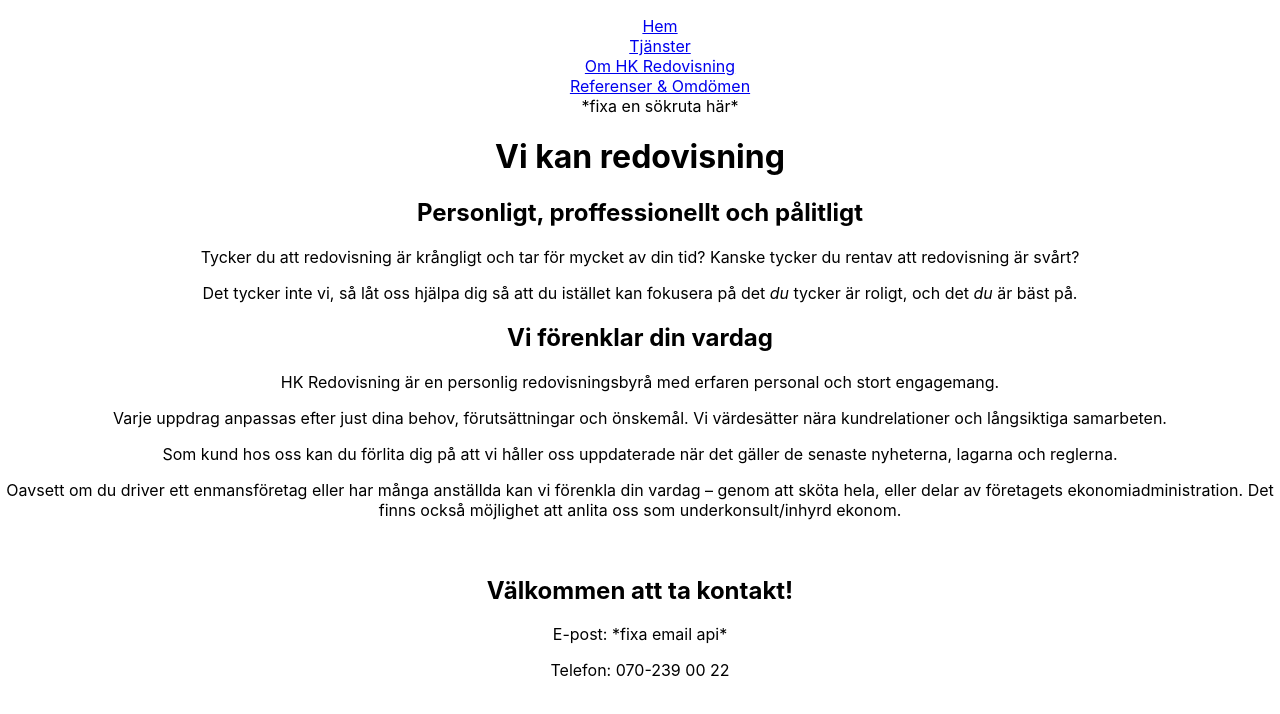
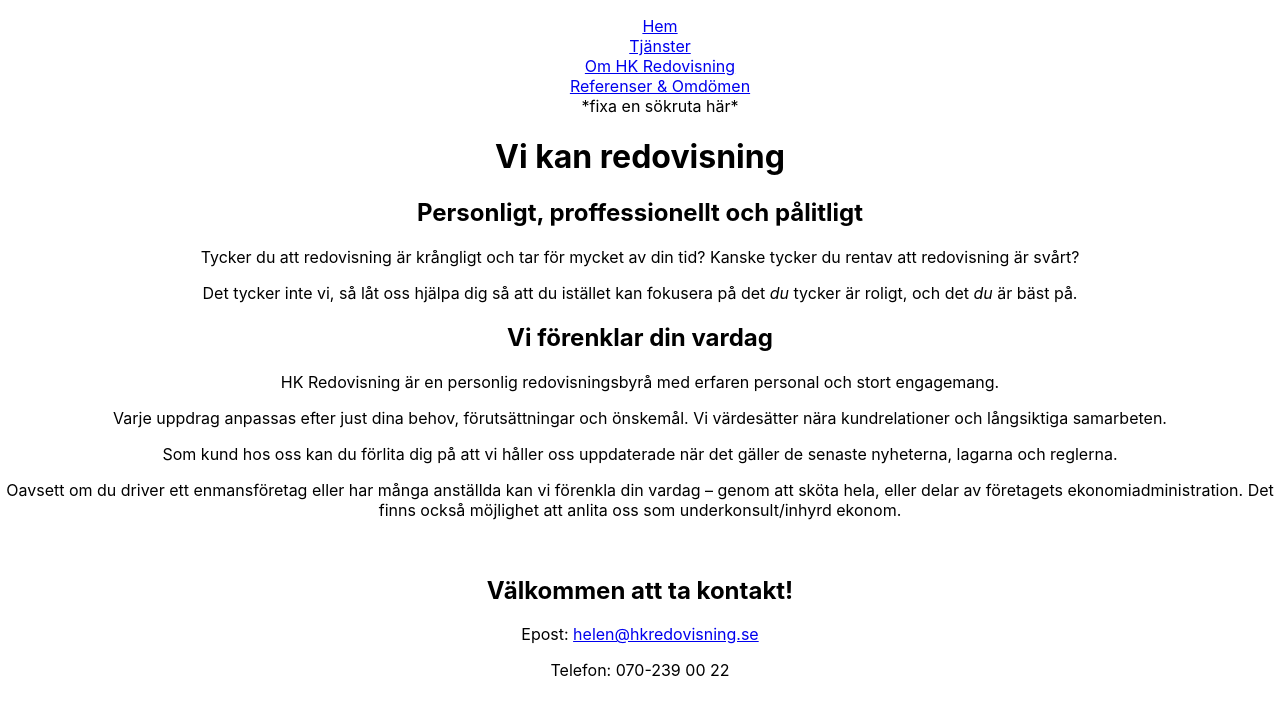
Before and after one commit to AdamKj/Hemsida, a React (Create React App) app in the folder mammashemsida/: page / in a window 1280 px wide. Shown: the top 714 px of the page. Built offline with nearby package versions, Linux system fonts and the light colour scheme.

Commit message:
About file done

```diff
--- a/mammashemsida/src/App.js
+++ b/mammashemsida/src/App.js
@@ -4,6 +4,7 @@
 import {Home} from './components/Home/Home';
 import {Navbar} from './components/Navbar/Navbar';
 import {Services} from './components/Services/Services';
+import {About} from './components/About HK/About HK';
 
 function App() {
   return (
@@ -13,6 +14,7 @@
         <Switch>
           <Route exact path="/" component={Home} />
           <Route exact path="/Services" component={Services} />
+          <Route exact path="/About" component={About}/>
         </Switch>
       </Router>
     </div>
--- /dev/null
+++ b/mammashemsida/src/components/About HK/About HK.js
@@ -0,0 +1,30 @@
+export const About = () => {
+    return (
+        <>
+            <main>
+                <header>
+                    <div className = "wrapper">
+                        <h1>Här kan du känna dig som hemma</h1>
+                    </div>
+                </header>
+                <body>
+                    <div className = "experience">
+                        <h2>Mångårig erfarenhet och personlig service</h2>
+                            <p>Jag som driver HK Redovisning heter Helen Kjellberg.</p>
+                            <br></br>
+                            <p>Jag arbetar sedan många år som redovisningskonsult, och driver sedan 2013 en personlig redovisningsbyrå i Stenungsund. Majoriteten av mina kunder finns i Stenungsund med omnejd, men jag arbetar självklart även med kunder utanför kommunens gränser.</p>
+                            <br></br>
+                            <p>Oavsett om du driver ett enmansföretag eller ett multinationellt imperium är det alltid företagets ekonomi som är mitt fokus. Jag arbetar för att skapa långsiktiga, hållbara samarbeten och sätter stort värde på nära och personliga relationer.</p>
+                    </div>
+                </body>
+                <footer>
+                    <div className = 'contact'>
+                        <h2>Välkommen att ta kontakt!</h2>
+                            <p>Epost: <a href="mailto:helen@hkredovisning.se">helen@hkredovisning.se</a></p>
+                            <p>Telefon: 070-239 00 22</p>
+                    </div>
+                </footer>
+            </main>
+        </>
+    );
+};
--- a/mammashemsida/src/components/Home/Home.js
+++ b/mammashemsida/src/components/Home/Home.js
@@ -26,7 +26,7 @@
     <footer>
       <div className = 'contact'>
         <h2>Välkommen att ta kontakt!</h2>
-          <p>E-post: *fixa email api*</p>
+          <p>Epost: <a href="mailto:helen@hkredovisning.se">helen@hkredovisning.se</a></p>
           <p>Telefon: 070-239 00 22</p>
       </div>
     </footer>
--- a/mammashemsida/src/components/Services/Services.js
+++ b/mammashemsida/src/components/Services/Services.js
@@ -64,7 +64,7 @@
         <footer>
             <div className = 'contact'>
                 <h2>Välkommen att ta kontakt!</h2>
-                    <p>E-post: *fixa email api*</p>
+                    <p>Epost: <a href="mailto:helen@hkredovisning.se">helen@hkredovisning.se</a></p>
                      <p>Telefon: 070-239 00 22</p>
             </div>
         </footer>
```
Also changed, not shown: mammashemsida/src/components/About HK/About HK.css (added), 1 other file (tests, documents, lock files or other folders).
